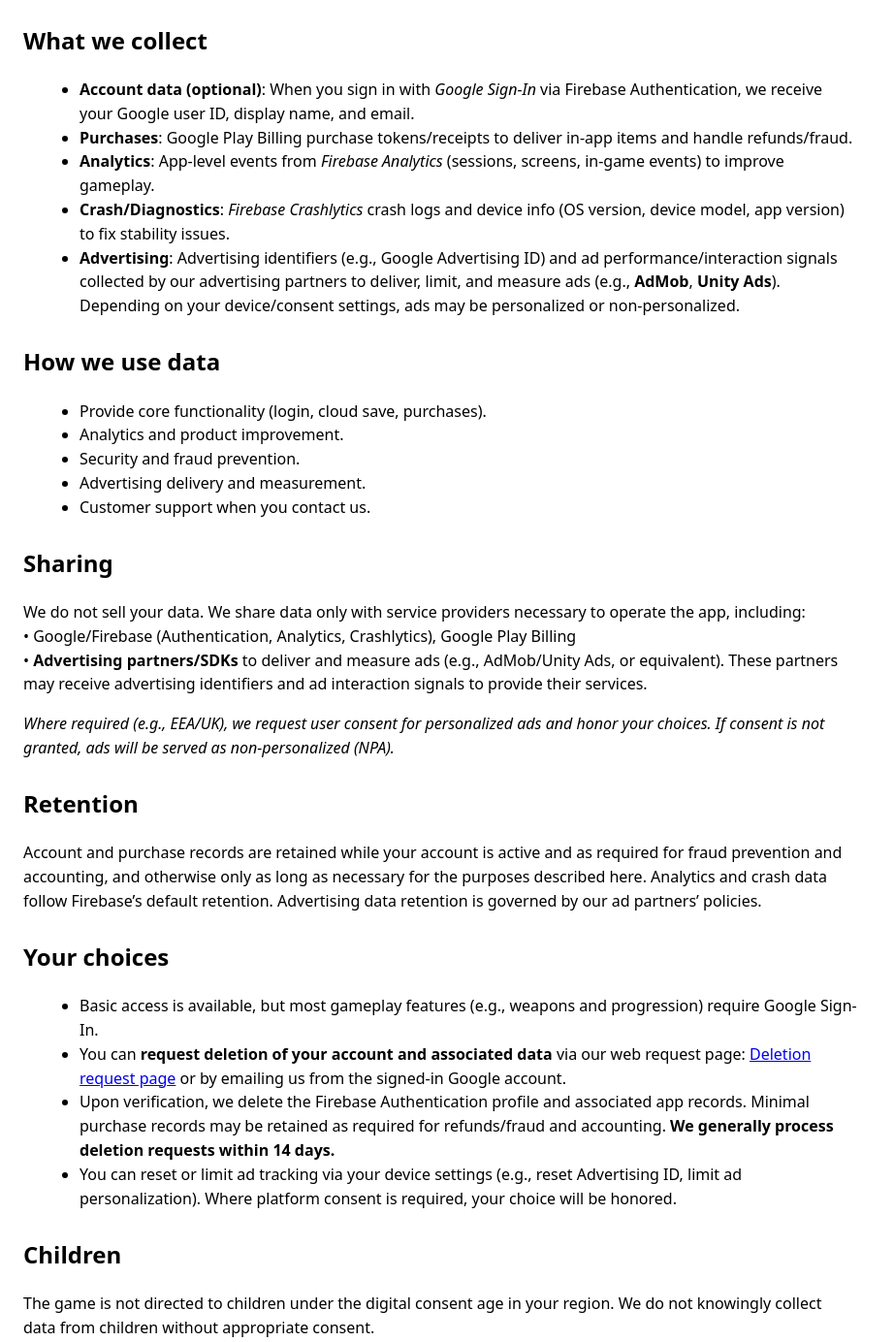
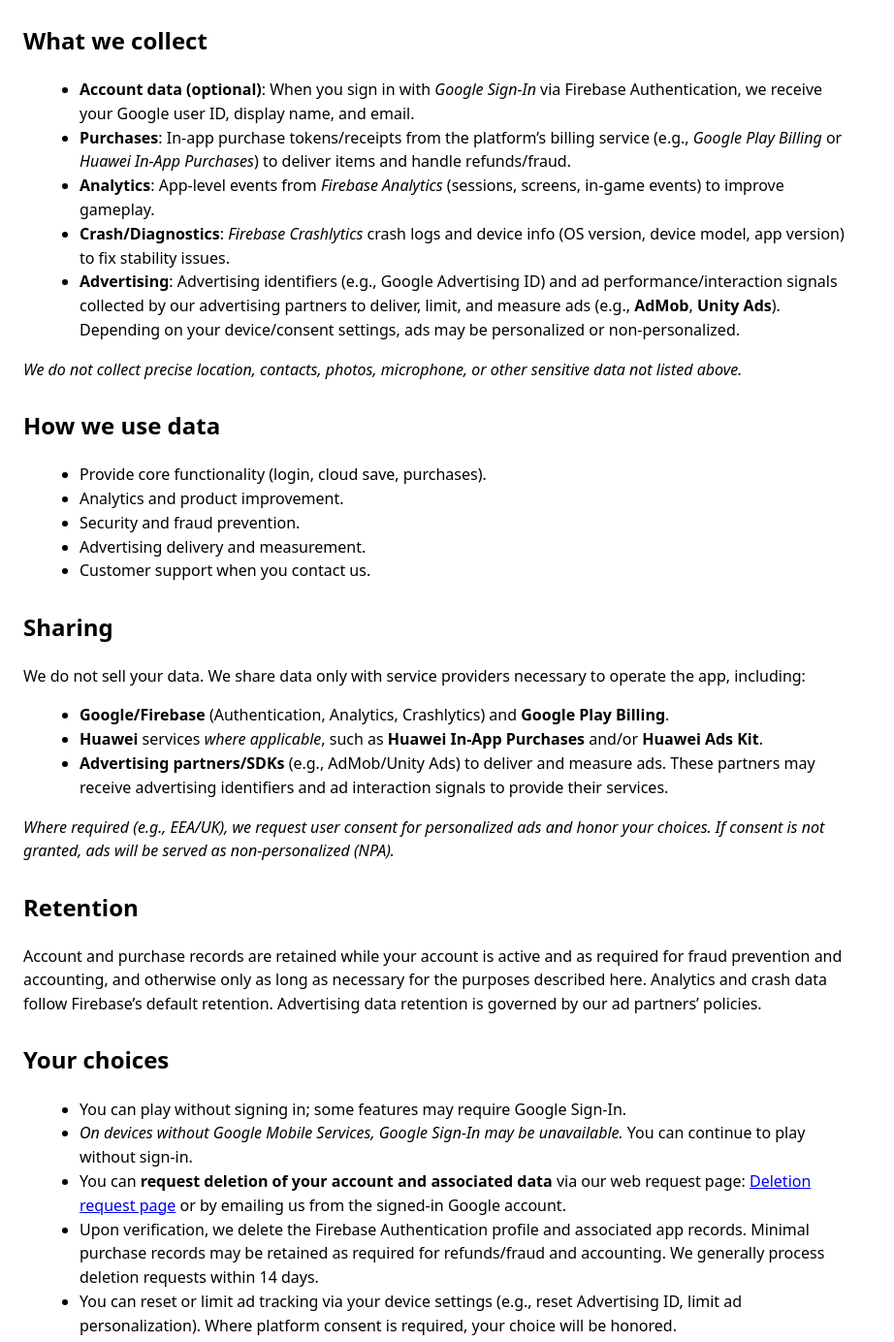
Before and after one commit to Puddin707/weaponballz-privacy, a plain HTML site: page index.html in a window 1280 px wide. Shown: the part 200-1584 px from the top of the page at 97% size, without its empty margins (0-922 px from the left). Drawn offline with Linux system fonts and the light colour scheme.

Commit message:
Update privacy policy details in index.html

```diff
--- a/index.html
+++ b/index.html
@@ -5,7 +5,7 @@
   <title>Privacy Policy – Weapon Ball Z</title>
   <meta name="viewport" content="width=device-width, initial-scale=1" />
   <style>
-    body{font-family:system-ui,-apple-system,Segoe UI,Roboto,Helvetica,Arial,sans-serif;line-height:1.55;margin:24px;max-width:860px}
+    body{font-family:system-ui,-apple-system,"Segoe UI",Roboto,Helvetica,Arial,sans-serif;line-height:1.55;margin:24px;max-width:860px}
     h1,h2{margin-top:1.1em}
     ul{margin:0 0 0 18px}
     small{color:#666}
@@ -20,11 +20,13 @@
   <h2>What we collect</h2>
   <ul>
     <li><strong>Account data (optional)</strong>: When you sign in with <em>Google Sign-In</em> via Firebase Authentication, we receive your Google user ID, display name, and email.</li>
-    <li><strong>Purchases</strong>: Google Play Billing purchase tokens/receipts to deliver in-app items and handle refunds/fraud.</li>
+    <li><strong>Purchases</strong>: In-app purchase tokens/receipts from the platform’s billing service (e.g., <em>Google Play Billing</em> or <em>Huawei In-App Purchases</em>) to deliver items and handle refunds/fraud.</li>
     <li><strong>Analytics</strong>: App-level events from <em>Firebase Analytics</em> (sessions, screens, in-game events) to improve gameplay.</li>
     <li><strong>Crash/Diagnostics</strong>: <em>Firebase Crashlytics</em> crash logs and device info (OS version, device model, app version) to fix stability issues.</li>
     <li><strong>Advertising</strong>: Advertising identifiers (e.g., Google Advertising ID) and ad performance/interaction signals collected by our advertising partners to deliver, limit, and measure ads (e.g., <strong>AdMob</strong>, <strong>Unity Ads</strong>). Depending on your device/consent settings, ads may be personalized or non-personalized.</li>
   </ul>
+
+  <p><em>We do not collect precise location, contacts, photos, microphone, or other sensitive data not listed above.</em></p>
 
   <h2>How we use data</h2>
   <ul>
@@ -36,10 +38,12 @@
   </ul>
 
   <h2>Sharing</h2>
-  <p>We do not sell your data. We share data only with service providers necessary to operate the app, including:
-    <br>• Google/Firebase (Authentication, Analytics, Crashlytics), Google Play Billing
-    <br>• <strong>Advertising partners/SDKs</strong> to deliver and measure ads (e.g., AdMob/Unity Ads, or equivalent). These partners may receive advertising identifiers and ad interaction signals to provide their services.
-  </p>
+  <p>We do not sell your data. We share data only with service providers necessary to operate the app, including:</p>
+  <ul>
+    <li><strong>Google/Firebase</strong> (Authentication, Analytics, Crashlytics) and <strong>Google Play Billing</strong>.</li>
+    <li><strong>Huawei</strong> services <em>where applicable</em>, such as <strong>Huawei In-App Purchases</strong> and/or <strong>Huawei Ads Kit</strong>.</li>
+    <li><strong>Advertising partners/SDKs</strong> (e.g., AdMob/Unity Ads) to deliver and measure ads. These partners may receive advertising identifiers and ad interaction signals to provide their services.</li>
+  </ul>
   <p><em>Where required (e.g., EEA/UK), we request user consent for personalized ads and honor your choices. If consent is not granted, ads will be served as non-personalized (NPA).</em></p>
 
   <h2>Retention</h2>
@@ -47,11 +51,12 @@
 
   <h2>Your choices</h2>
   <ul>
-    <li>Basic access is available, but most gameplay features (e.g., weapons and progression) require Google Sign-In.</li>
+    <li>You can play without signing in; some features may require Google Sign-In.</li>
+    <li><em>On devices without Google Mobile Services, Google Sign-In may be unavailable.</em> You can continue to play without sign-in.</li>
     <li>You can <strong>request deletion of your account and associated data</strong> via our web request page:
       <a href="https://sites.google.com/view/weaponballz-help">Deletion request page</a>
       or by emailing us from the signed-in Google account.</li>
-    <li>Upon verification, we delete the Firebase Authentication profile and associated app records. Minimal purchase records may be retained as required for refunds/fraud and accounting. <strong>We generally process deletion requests within 14 days.</strong></li>
+    <li>Upon verification, we delete the Firebase Authentication profile and associated app records. Minimal purchase records may be retained as required for refunds/fraud and accounting. We generally process deletion requests within 14 days.</li>
     <li>You can reset or limit ad tracking via your device settings (e.g., reset Advertising ID, limit ad personalization). Where platform consent is required, your choice will be honored.</li>
   </ul>
 
```
